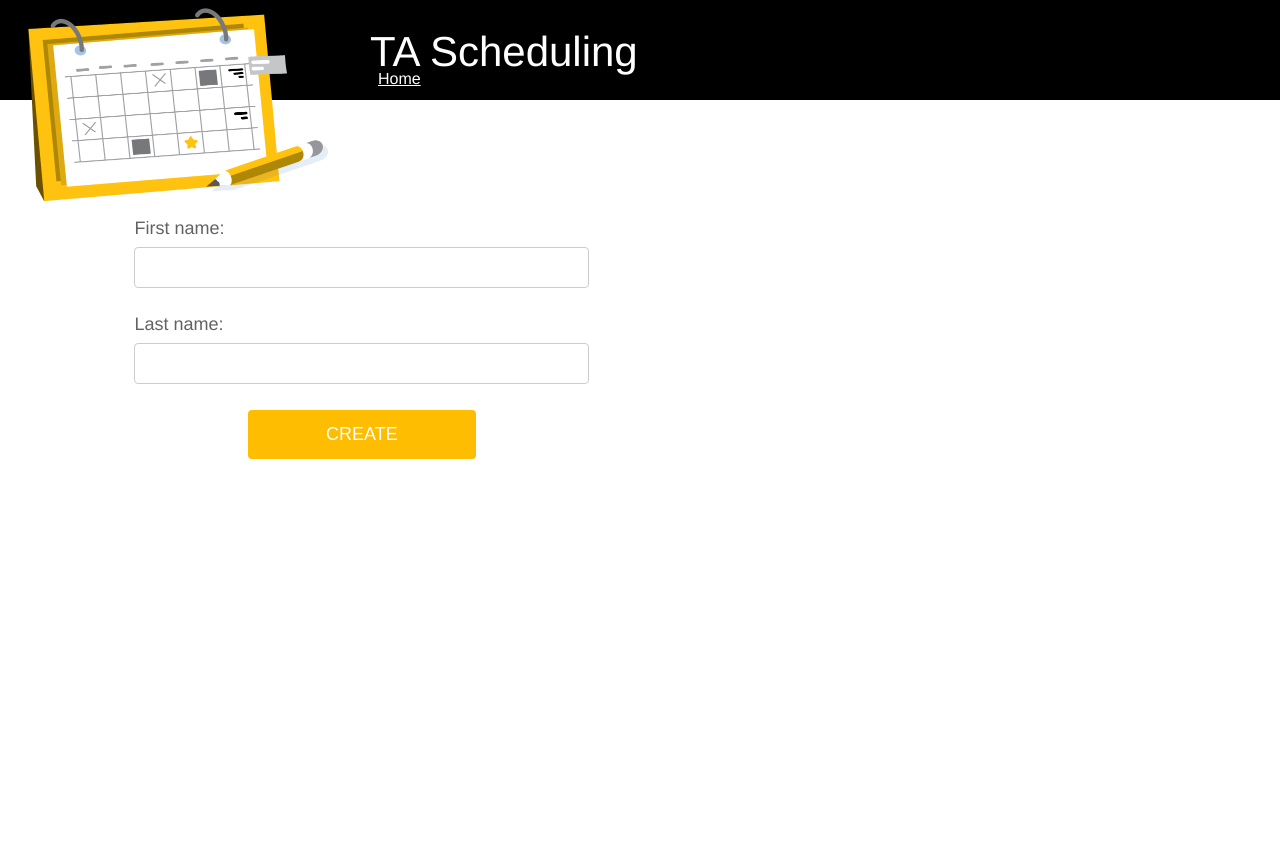
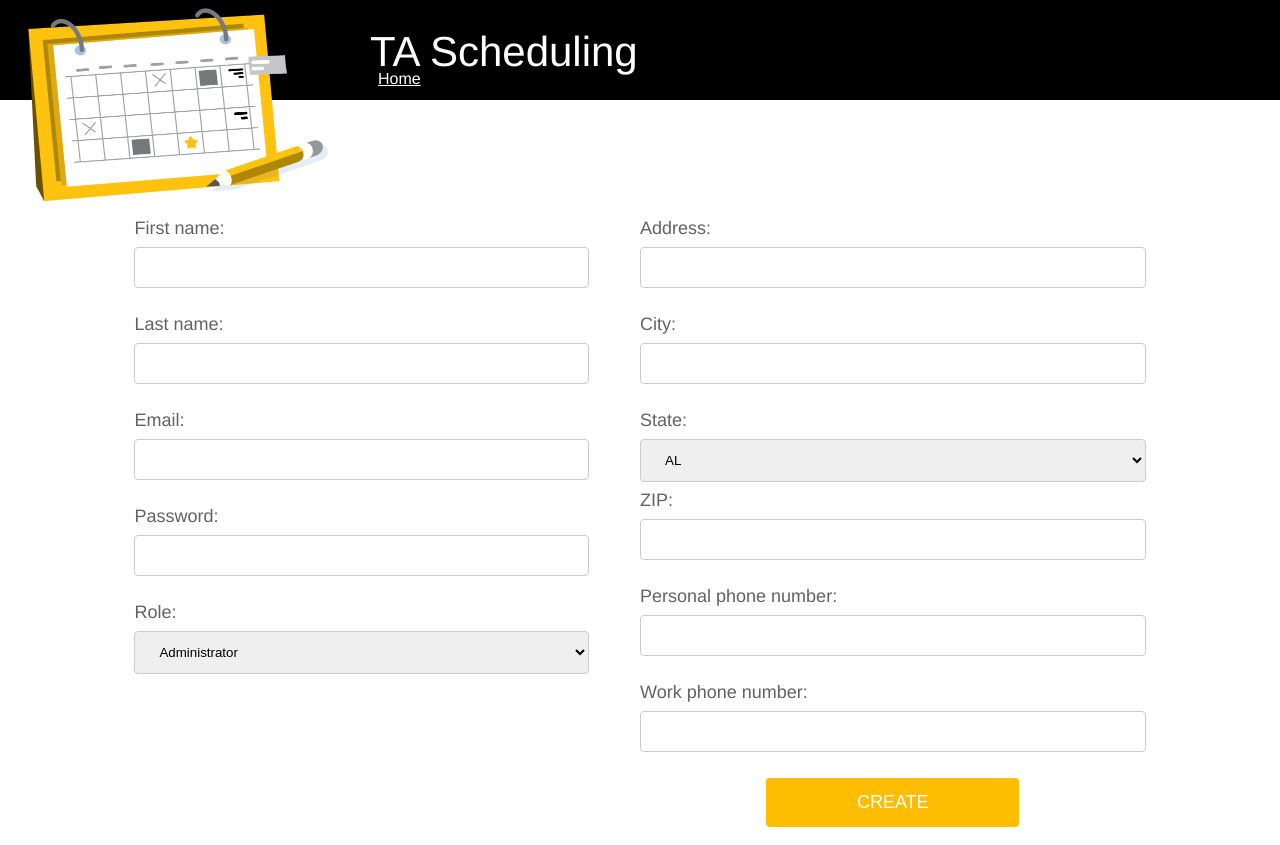
Before and after one commit to hakloss/FinalProject5, a Django app: page /CreateAccount/ in a window 1280 px wide. Before the commit the page ends 459 px from the top, so only its background shows below. Run offline with Django 3.2, Linux system fonts and the light colour scheme.

Commit message:
create account fully working

```diff
--- a/Scheduler/views.py
+++ b/Scheduler/views.py
@@ -9,13 +9,21 @@ class CreateAccount(View):
     def post(self, request):
         xfname = request.POST.get('fname')
         xlname = request.POST.get('lname')
-        print(xfname)
+        xemail = request.POST.get('email')
+        xpassword = request.POST.get('password')
+        xrole=request.POST.get('role')
+        xaddress = request.POST.get('address')
+        xcity = request.POST.get('city')
+        xstate=request.POST.get('state')
+        xzip = request.POST.get('zip')
+        xpphone = request.POST.get('pphone')
+        xwphone = request.POST.get('wphone')
 
-        account = user(fname=xfname, lname=xlname)
+        account = user(fname=xfname, lname=xlname, email=xemail, password=xpassword, role=xrole,
+                       address=xaddress, city=xcity, state=xstate, zip=xzip, pphone=xpphone, wphone=xwphone)
         account.save()
 
-        #return render(request, "CreateAccount.html",{"fname": user, "lname": user})
-        return render(request, "CreateAccount.html", {"successmsg":"Success!"})
+        return render(request, "CreateAccount.html", {"successmsg":"Account has been created"})
 
 class Home(View):
     def get(self, request):
--- a/static/scheduler/style.css
+++ b/static/scheduler/style.css
@@ -107,3 +107,8 @@ input[type=submit]{
   display: table;
   clear: both;
 }
+
+.successmsg{
+    color: #5eb357;
+    text-align: center;
+}
--- a/templates/CreateAccount.html
+++ b/templates/CreateAccount.html
@@ -24,7 +24,7 @@
             <label for="lname">Last name:</label><br/>
             <input type="text" id="lname" name="lname" required><br/><br/>
 
-          {% comment %}  <label for="email">Email:</label><br/>
+            <label for="email">Email:</label><br/>
             <input type="text" id="email" name="email" required><br/><br/>
 
             <label for="password">Password:</label><br/>
@@ -104,12 +104,13 @@
             <input type="text" id="pphone" name="pphone" ><br/><br/>
 
             <label for="wphone">Work phone number:</label><br/>
-            <input type="text" id="wphone" name="wphone" ><br/><br/>{% endcomment %}
+            <input type="text" id="wphone" name="wphone" ><br/><br/>
 
-            <input type="submit" value="Create">
+            <input type="submit" value="Create"><br/>
+            <div class="successmsg">{{ successmsg }}</div>
         </div>
     </form>
-    {{ successmsg }}
+
 </div>
 
 </body>
```
Also changed, not shown: Scheduler/models.py (+9 -0 lines), Scheduler/migrations/0002_auto_20210426_1427.py (added), Scheduler/migrations/0003_alter_user_password.py (added), Scheduler/migrations/0004_alter_user_password.py (added), Scheduler/migrations/0005_user_state.py (added), Scheduler/migrations/0006_user_role.py (added), db.sqlite3.
